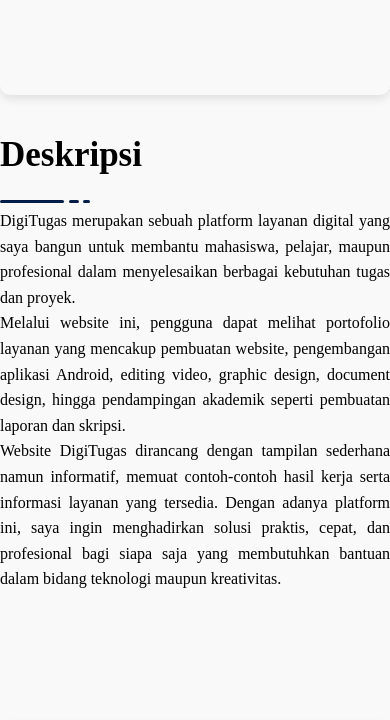
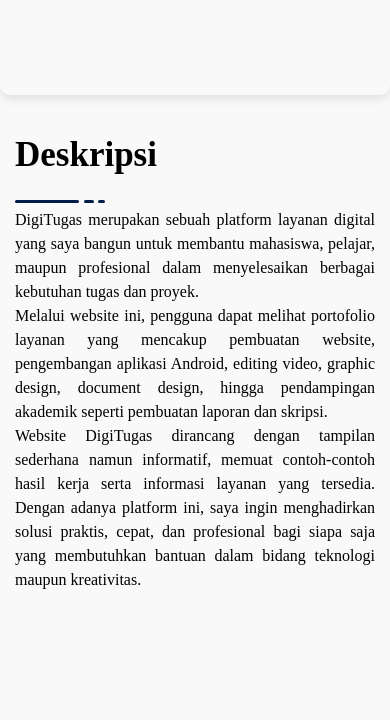
Before and after one commit to syifaalmahdhori/portfolio, a plain HTML site: page index.html in a window 390 px wide. Shown: the part 6020-6740 px from the top of the page. Drawn offline with Linux system fonts and the light colour scheme; grey boxes are pictures that could not be loaded.

Commit message:
index.html

```diff
--- a/index.html
+++ b/index.html
@@ -1056,7 +1056,20 @@
 /* Responsive */
 @media (max-width: 768px) {
   .portfolio-section .iframe-wrapper iframe {
-    transform: scale(0.35);
+    transform: scale(0.28);
+  }
+    .portfolio-section .project-description {
+    max-width: 100%;
+    padding: 0 15px; /* jarak kiri-kanan biar ga mepet */
+  }
+
+  .portfolio-section .project-description h4 {
+    font-size: 20px;
+  }
+
+  .portfolio-section .project-description p {
+    font-size: 16px;
+    line-height: 1.5;
   }
 }
 </style>
```
